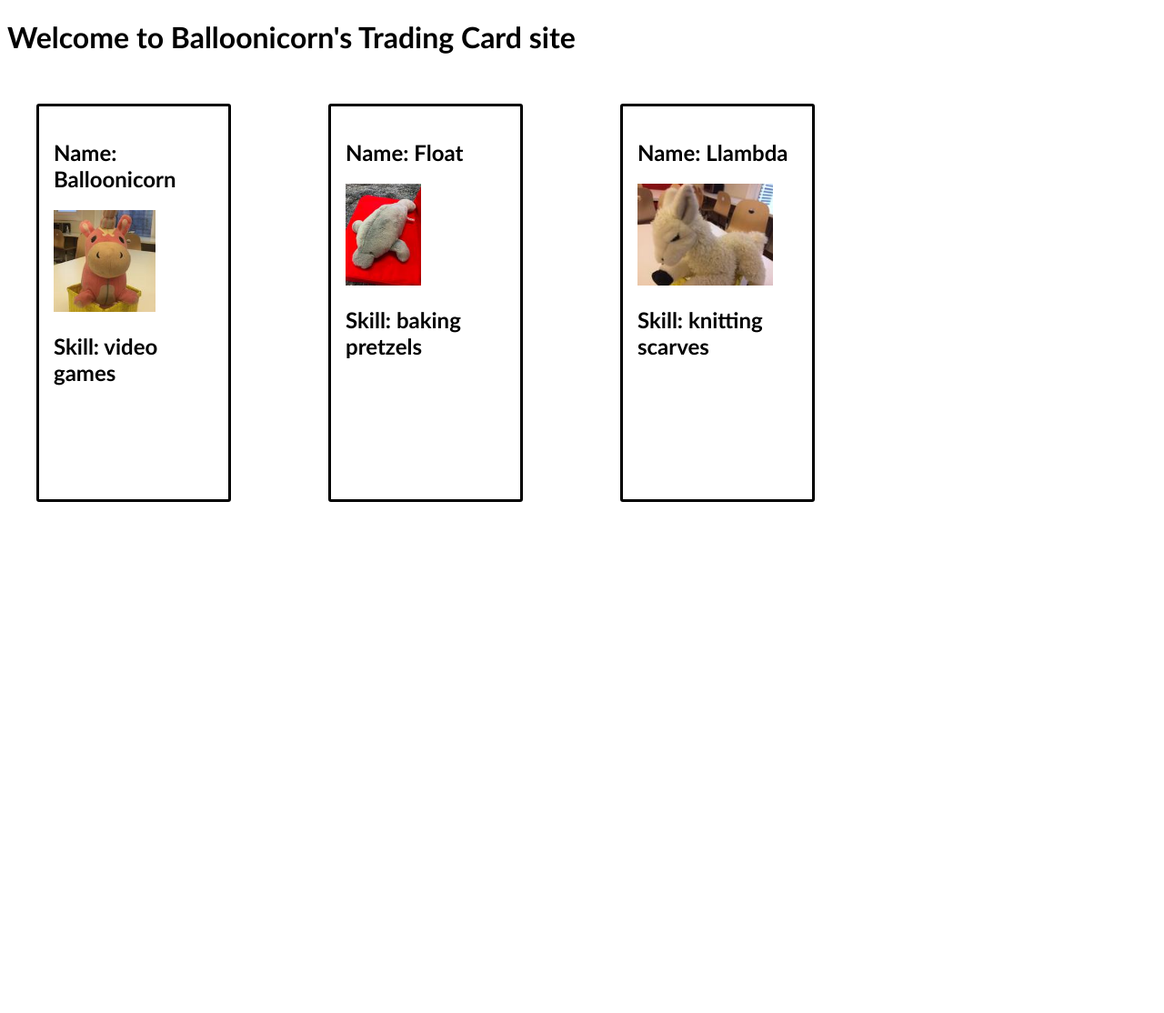
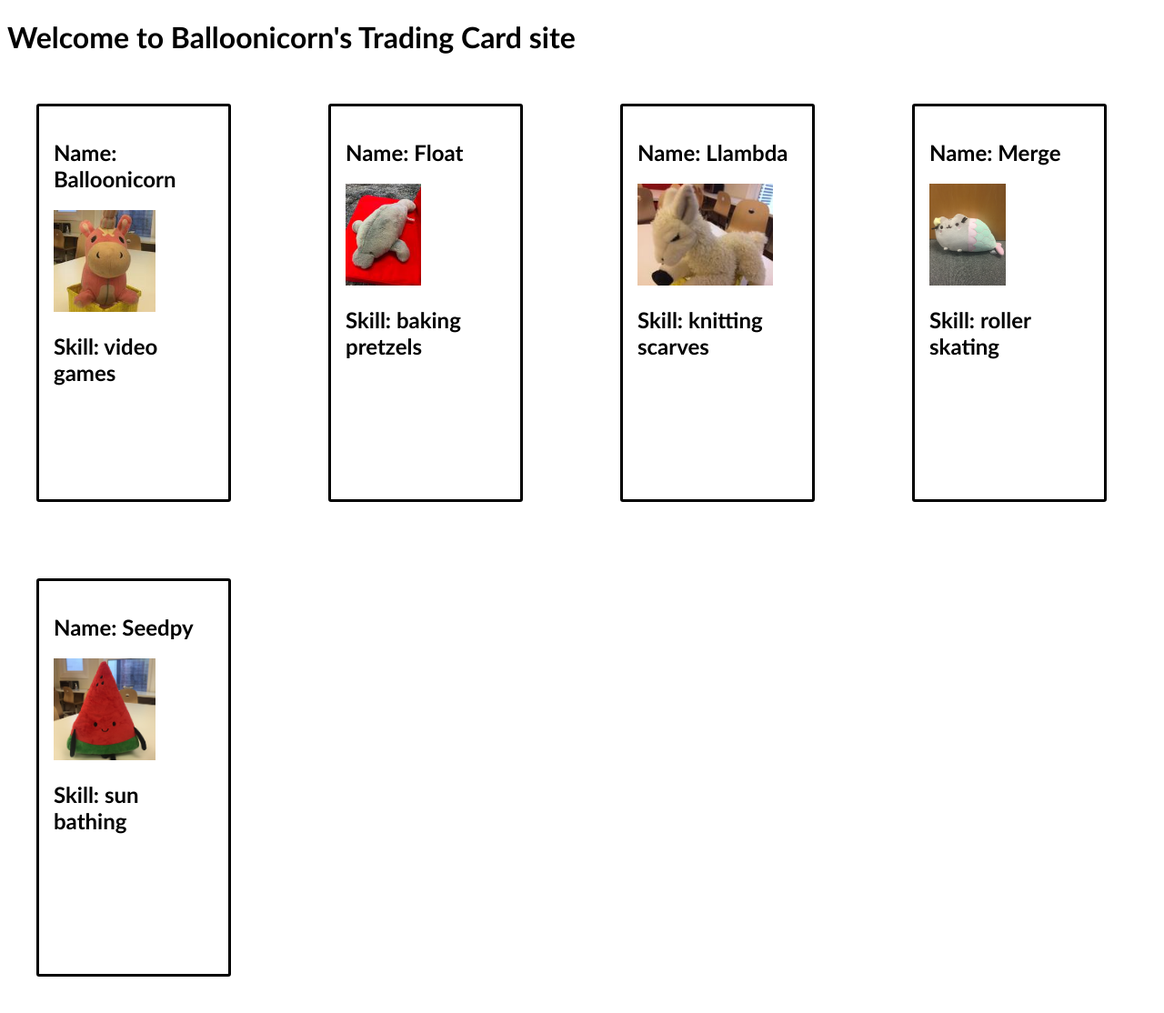
Before and after one commit to bhawnam/react-trading-cards-1, a Flask app: page /cards in a window 1280 px wide. Shown: the whole page at 91% size. Before the commit the page ends 552 px from the top, so only its background shows below. Run offline with Flask 2, Linux system fonts and the light colour scheme; some libraries are stand-ins or nearby versions.

Commit message:
Completed Step 3: Added two new trading cards elements and called them to be mounted on

```diff
--- a/static/js/tradingCard.jsx
+++ b/static/js/tradingCard.jsx
@@ -49,3 +49,25 @@ ReactDOM.render(
   ),
   document.querySelector('#llambda')
 );
+
+ReactDOM.render(
+  (
+    <TradingCard
+      name="Merge"
+      skill="roller skating"
+      imgUrl="/static/img/merge.png"
+    />
+  ),
+  document.querySelector('#merge')
+);
+
+ReactDOM.render(
+  (
+    <TradingCard
+      name="Seedpy"
+      skill="sun bathing"
+      imgUrl="/static/img/seedpy.jpeg"
+    />
+  ),
+  document.querySelector('#seedpy')
+);
--- a/templates/cards.html
+++ b/templates/cards.html
@@ -17,6 +17,13 @@
 
   <!-- Mount Llambda's card on to this element. -->
   <div id="llambda"></div>
+
+  <!-- Mount Merge's card on to this element. -->
+  <div id="merge"></div>
+
+  <!-- Mount Seedpy's card on to this element. -->
+  <div id="seedpy"></div>
+
 </div>
 
 {% endblock %}
```
